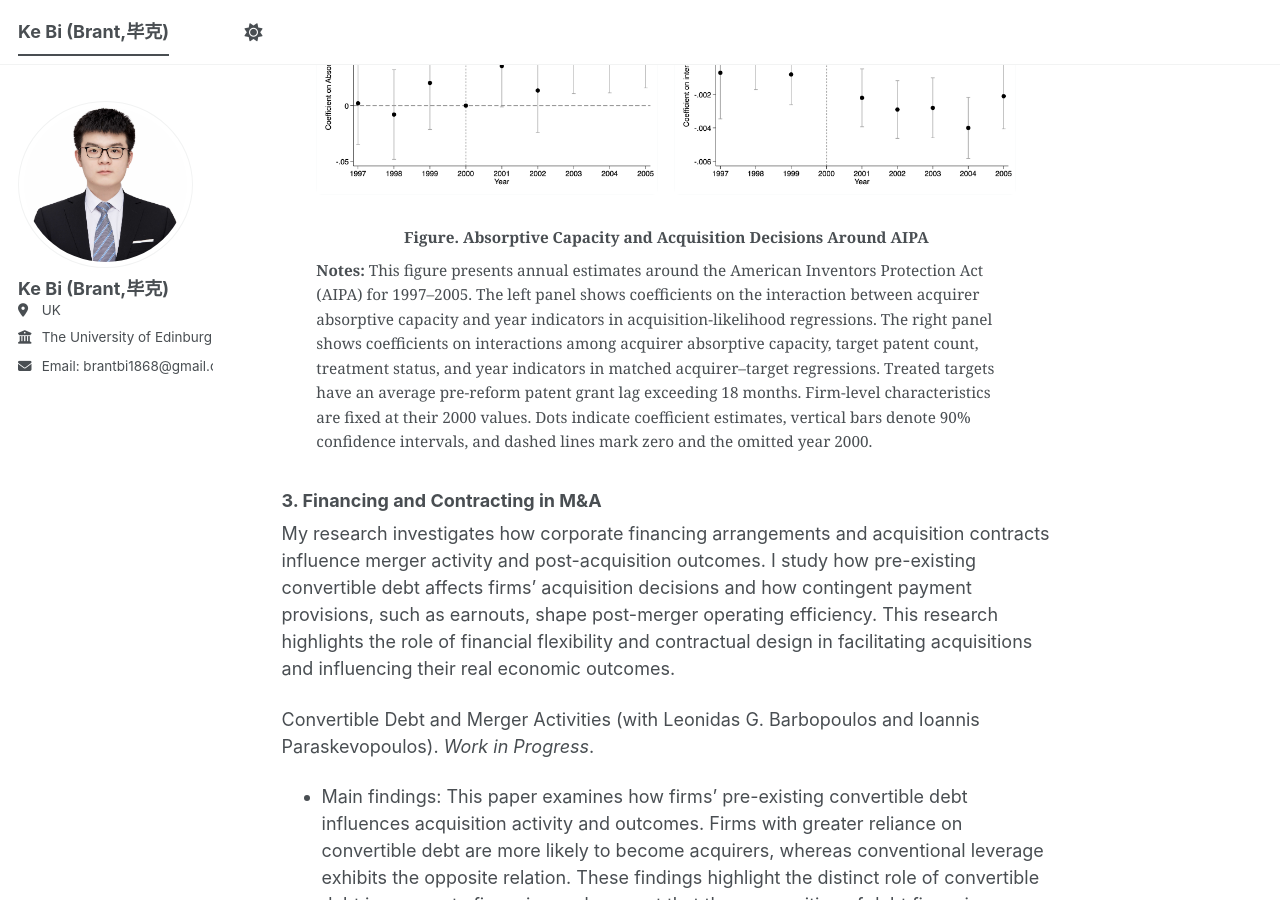
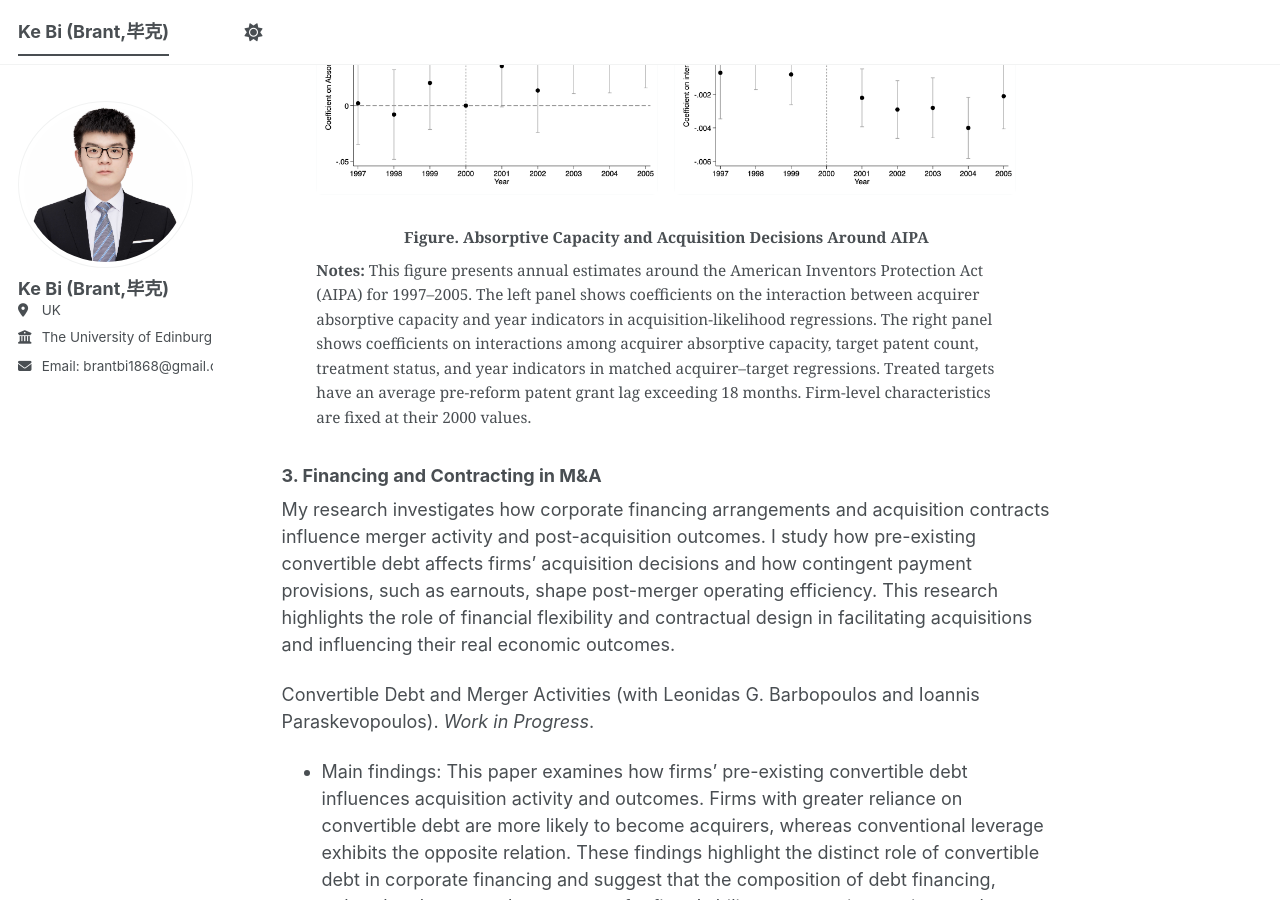
Before and after one commit to brant1868/brant1868.github.io, a Jekyll site: the page built from _pages/about.md, in a window 1280 px wide and 900 px high, scrolled down 5708 px. Built offline with Jekyll 4.4.1, drawn with Linux system fonts in a browser that asks for light colours; a script bundle is joined from its source files by our own code; library files that are not in the unit come from our copies.

Commit message:
Update about.md

```diff
--- a/_pages/about.md
+++ b/_pages/about.md
@@ -469,7 +469,7 @@ This research explores how information quality, information production, and lear
       font-weight: 400;
     ">
       <strong>Notes:</strong>
-      This figure presents annual estimates around the American Inventors Protection Act (AIPA) for 1997&ndash;2005. The left panel shows coefficients on the interaction between acquirer absorptive capacity and year indicators in acquisition-likelihood regressions. The right panel shows coefficients on interactions among acquirer absorptive capacity, target patent count, treatment status, and year indicators in matched acquirer&ndash;target regressions. Treated targets have an average pre-reform patent grant lag exceeding 18 months. Firm-level characteristics are fixed at their 2000 values. Dots indicate coefficient estimates, vertical bars denote 90% confidence intervals, and dashed lines mark zero and the omitted year 2000.
+      This figure presents annual estimates around the American Inventors Protection Act (AIPA) for 1997&ndash;2005. The left panel shows coefficients on the interaction between acquirer absorptive capacity and year indicators in acquisition-likelihood regressions. The right panel shows coefficients on interactions among acquirer absorptive capacity, target patent count, treatment status, and year indicators in matched acquirer&ndash;target regressions. Treated targets have an average pre-reform patent grant lag exceeding 18 months. Firm-level characteristics are fixed at their 2000 values.
     </div>
   </figcaption>
 </figure>
```
